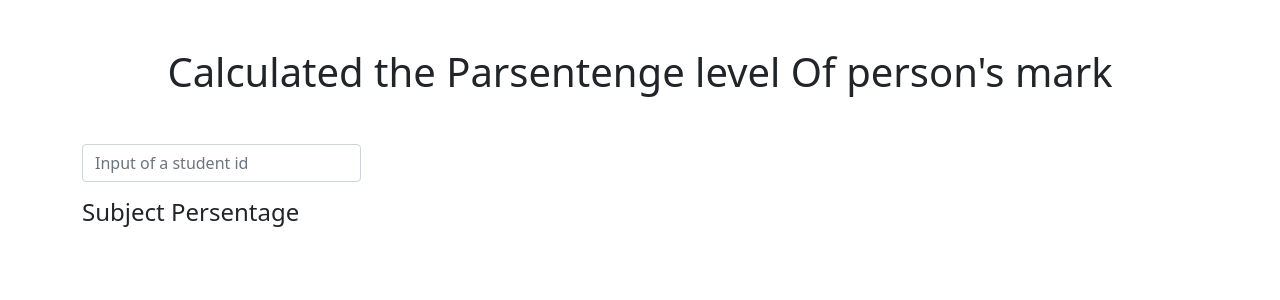
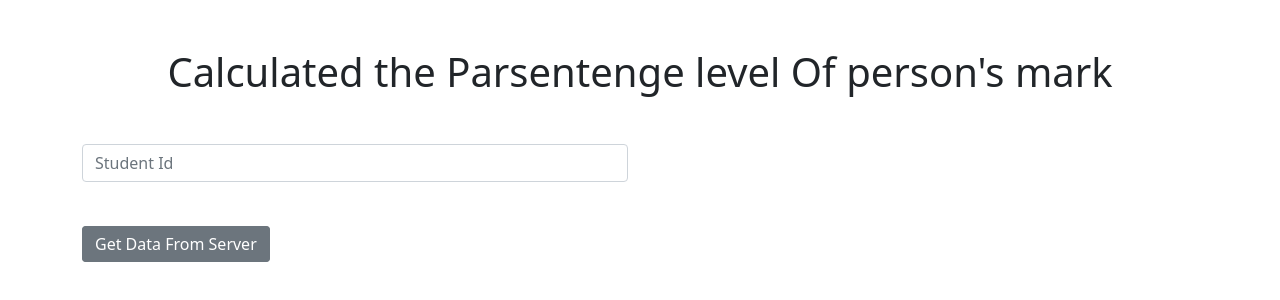
Before and after one commit to MarufMobin/Nisha, a React (Create React App) app: page / in a window 1280 px wide. Shown: the top 300 px of the page. Built offline with nearby package versions, Linux system fonts and the light colour scheme.

Commit message:
Final code Uploaded

```diff
--- a/src/components/Home/Home.js
+++ b/src/components/Home/Home.js
@@ -2,78 +2,93 @@ import React, { useEffect, useState } from 'react';
 import { ProgressBar } from 'react-bootstrap';
 
 const Home = () => {
+    // all states
+    const [number, setNumber] = useState([]);
+    const [singleData, setSingleData] = useState({});
+    const [value, setValue] = useState(null);
 
-     const [users, setUsers] = useState([]);
-     const [result , setResult] = useState([]);
+    // get student api from local json file
+    useEffect(() => {
+        fetch(`/studentresult.json`)
+            .then(res => res.json())
+            .then(data => setSingleData(data.find(singleData => singleData?.id === value)))
+    }, [value])
 
-    const value = (e) =>{
-        fetch(`/studentresult.json`)
-        .then( res => res.json())
-       .then( data => setUsers(data))
-
-       let singleData  = users.filter( user => user.id == e.target.value);
-       setResult(singleData)
+    //calculate the student marks
+    let avg;
+    if (singleData?.id) {
+        const { biology, english, physics, maths, chemistry } = singleData
+        const sum = biology + chemistry + english + maths + physics
+        avg = sum / 5
+    } else {
+        console.log('Enter student id')
     }
 
-    const  classChanger = value  => {
-        if( value >= 90 ){
+    //variant of progressbar
+    const classChanger = value => {
+        if (value >= 90) {
             const primaryColor = 'success';
             return primaryColor;
         }
-        else if( value >= 70 ){
+        else if (value >= 70) {
             const primaryColor = '';
             return primaryColor;
         }
-        else if( value >= 50 ){
+        else if (value >= 50) {
             const primaryColor = 'warning';
             return primaryColor;
         }
-        else if( value >= 30 ){
+        else if (value >= 30) {
             const primaryColor = 'danger';
             return primaryColor;
         }
-        else{
+        else {
             const primaryColor = 'danger';
             return primaryColor;
         }
     }
 
+    //UI markshit
+    const serverBtn = () => {
+        setNumber(singleData);
+        let getInput = document.getElementById('input-field')
+        getInput.value = ''
+    }
+    //get student id from input
+    const getUserInput = (e) => {
+        setValue(parseInt(e.target.value))
+        setNumber([])
+    }
 
     return (
-        <div className='container'>
+        <div className='container mb-5'>
             <div className="row">
                 <div className="col-md12">
-                <h1 className='text-center my-5'>Calculated the Parsentenge level Of person's mark </h1>
+                    <h1 className='text-center my-5'>Calculated the Parsentenge level Of person's mark </h1>
                 </div>
             </div>
             <div className="row">
-                <div className="col-md-12">
-                    <input type="text" onChange={value} placeholder='Input of a student id' className='form-control w-25' />
-                    <h4 className='mb-5 mt-3'>Subject Persentage</h4>
-                   {
-                       result.map( res =>
-                        <div>
-                            {/* <div class="progress">
-                                <div className="progress-bar" role="progressbar"
-                                style={{ width:  `${res?.maths}%` }}  aria-valuenow="25" aria-valuemin="0" aria-valuemax="100">{ res?.maths}</div>
-                            </div> */}
-
-                            <h2>Result's of { res?.name}</h2>
-                            <div className='col-md-4'>
-                           <h6>Maths </h6>  <ProgressBar variant={classChanger( res?.maths)} now={res?.maths} label={`${res?.maths}%`}  /> <br /><br />
-                           <h6>Physics </h6>   <ProgressBar variant={classChanger( res?.physics)} now={res?.physics} label={`${res?.physics}%`} />  <br /><br />
-                           <h6> Chemistry </h6>    <ProgressBar variant={classChanger( res?.chemistry)} now={ res?.chemistry} label={`${res?.chemistry}%`} />  <br /><br />
-                           <h6>Biology </h6>   <ProgressBar variant={classChanger( res?.biology)} now={res?.biology} label={`${res?.biology}%`} />  <br /><br />
-                           <h6> English </h6>   <ProgressBar variant={classChanger( res?.english)} now={res?.english} label={`${res?.english}%`} />  <br /><br />
-                            </div>
-                            <input type="text" value={ res?.name} />
-                           <input type="text" value={20}/> <input type="text" value={ res?.physics} /> <input type="text"value={ res?.chemistry} /> <input type="text" value={ res?.biology}/> <input type="text" value={ res?.english}  />
-
-                           </div> )
-                   }
-
+                <div className="col-md-6 col-sm-12 col-lg-6">
+                    <input type="text" id="input-field" className='form-control' onChange={getUserInput} placeholder='Student Id' /> <br /> <br />
+                    <span onClick={serverBtn} className='btn btn-secondary d-inline'>Get Data From Server</span>
+                    <br /> <br />
                 </div>
-
+            </div>
+            <div className="row">
+                <div className="col-md-6 col-lx-6 col-sm-12">
+                    <div>
+                        {singleData?.name && <h2>Result's of {singleData?.name}</h2>}
+                        {
+                            number?.id && value > 0 ? <div>
+                                <h6>Maths </h6>  <ProgressBar variant={classChanger(number?.maths)} now={number?.maths} label={`${number?.maths}%`} /> <br /><br />
+                                <h6>Physics </h6>   <ProgressBar variant={classChanger(number?.physics)} now={number?.physics} label={`${number?.physics}%`} />  <br /><br />
+                                <h6> Chemistry </h6>    <ProgressBar variant={classChanger(number?.chemistry)} now={number?.chemistry} label={`${number?.chemistry}%`} />  <br /><br />
+                                <h6>Biology </h6>   <ProgressBar variant={classChanger(number?.biology)} now={number?.biology} label={`${number?.biology}%`} />  <br /><br />
+                                <h6> English </h6>   <ProgressBar variant={classChanger(number?.english)} now={number?.english} label={`${number?.english}%`} />  <br /><br />
+                            </div> : avg && <ProgressBar variant={'success'} now={50} label={`${avg}%`} />
+                        }
+                    </div>
+                </div>
             </div>
         </div>
     );
```
